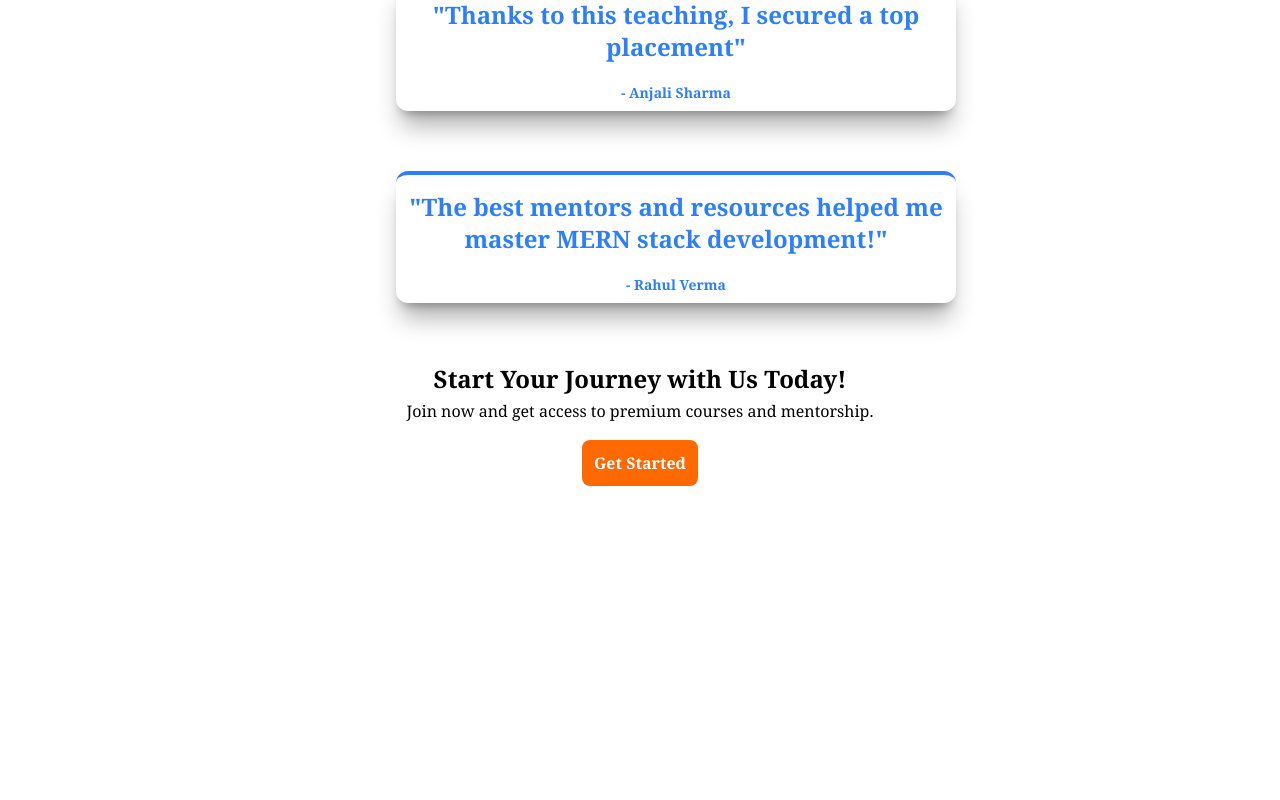
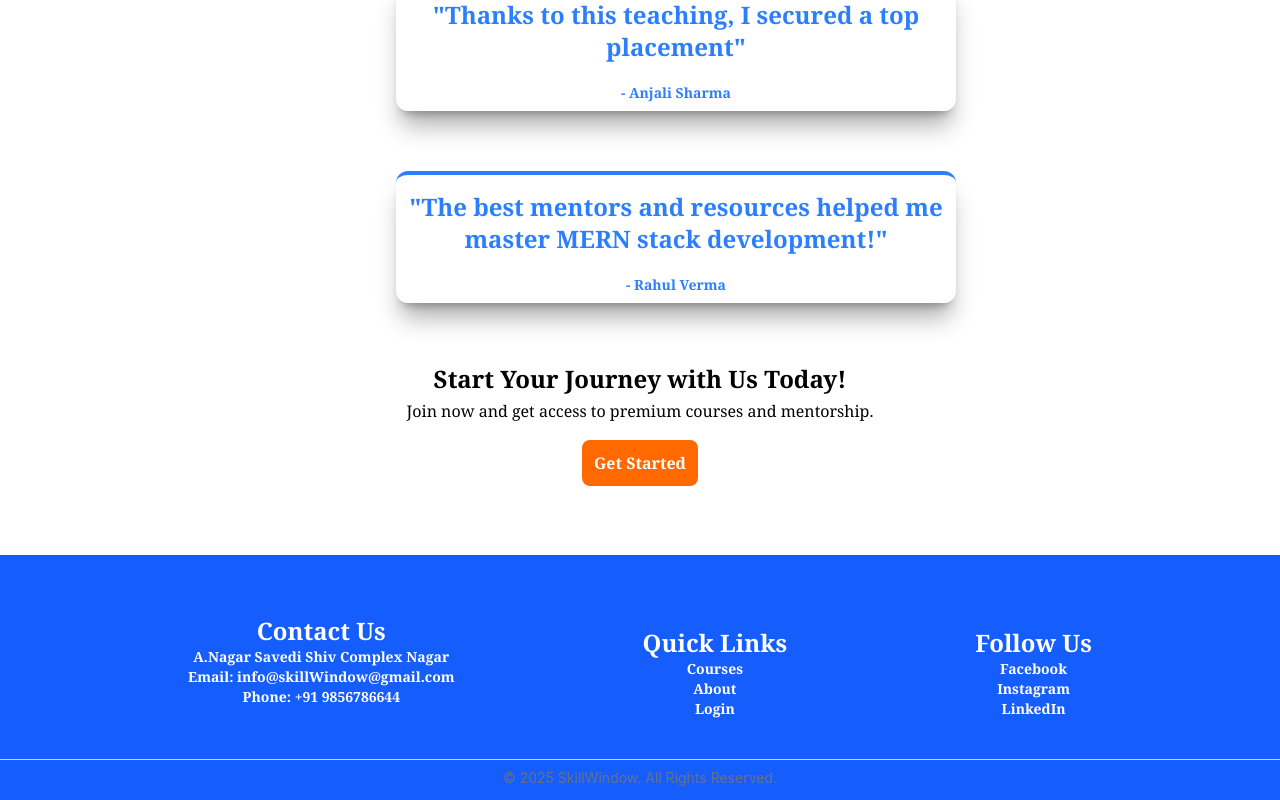
Before and after one commit to KrushnaBarhate03/skillwindow, a React (Vite) app: page / in a window 1280 px wide. Shown: the part 1265-2065 px from the top of the page. Before the commit the page ends 1751 px from the top, so only its background shows below. Built offline with nearby package versions, Linux system fonts and the light colour scheme.

Commit message:
work done

```diff
--- /dev/null
+++ b/src/components/Fotter.jsx
@@ -0,0 +1,42 @@
+import React from 'react'
+
+function Footer() {
+  return (
+    <>
+      <div className="bg-blue-600 mt-20  flex justify-evenly flex-col  md:flex-row py-10">
+        {/* Contact Us */}
+        <div className="text-center font-bold mt-5 text-white font-serif text-2xl">
+          Contact Us
+          <p className="text-white text-sm">A.Nagar Savedi Shiv Complex Nagar</p>
+          <p className="text-white text-sm">Email: info@skillWindow@gmail.com</p>
+          <p className="text-white text-sm">Phone: +91 9856786644</p>
+        </div>
+
+        {/* Quick Links */}
+        <div className="text-center font-bold mt-8 text-white font-serif text-2xl">
+          Quick Links
+          <p className="text-white text-sm">Courses</p>
+          <p className="text-white text-sm">About</p>
+          <p className="text-white text-sm">Login</p>
+        </div>
+
+        {/* Follow Us */}
+        <div className="text-center font-bold mt-8 text-white font-serif text-2xl">
+          Follow Us
+          <p className="text-white text-sm">Facebook</p>
+          <p className="text-white text-sm">Instagram</p>
+          <p className="text-white text-sm">LinkedIn</p>
+        </div>
+      </div>
+
+      {/* Bottom Section */}
+      <div className="border-t border-gray-300 bg-blue-600 pb-3 pt-2">
+        <p className="text-center text-gray-500 text-sm">
+          © 2025 SkillWindow. All Rights Reserved.
+        </p>
+      </div>
+    </>
+  )
+}
+
+export default Footer
--- a/src/views/Home.jsx
+++ b/src/views/Home.jsx
@@ -5,6 +5,7 @@ import Mean from '../assets/mean.jfif';
 import AI from '../assets/AI.png';
 import Choose from './Choose.jsx';
 import LastCard from './LastCard.jsx'
+import Footer from '../components/Fotter.jsx';
 
 
 
@@ -55,6 +56,10 @@ function Home() {
         <a href='#GetStarted' className="bg-orange-500 font-serif  text-white font-semibold p-3 rounded-lg ">Get Started</a>
      </button>
 </div>
+
+<div>
+  <Footer/>
+</div>
 </>
   )
 }
```
